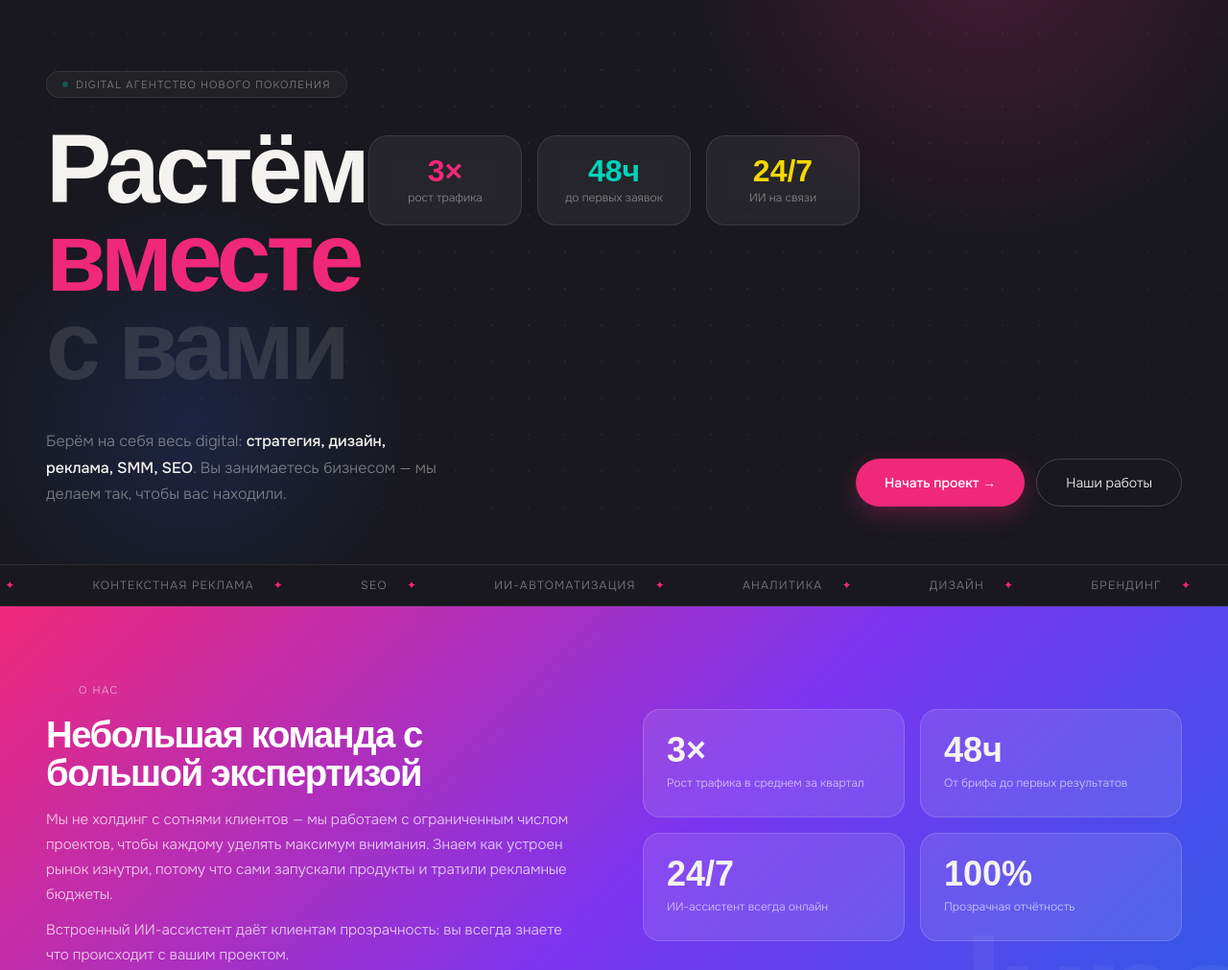
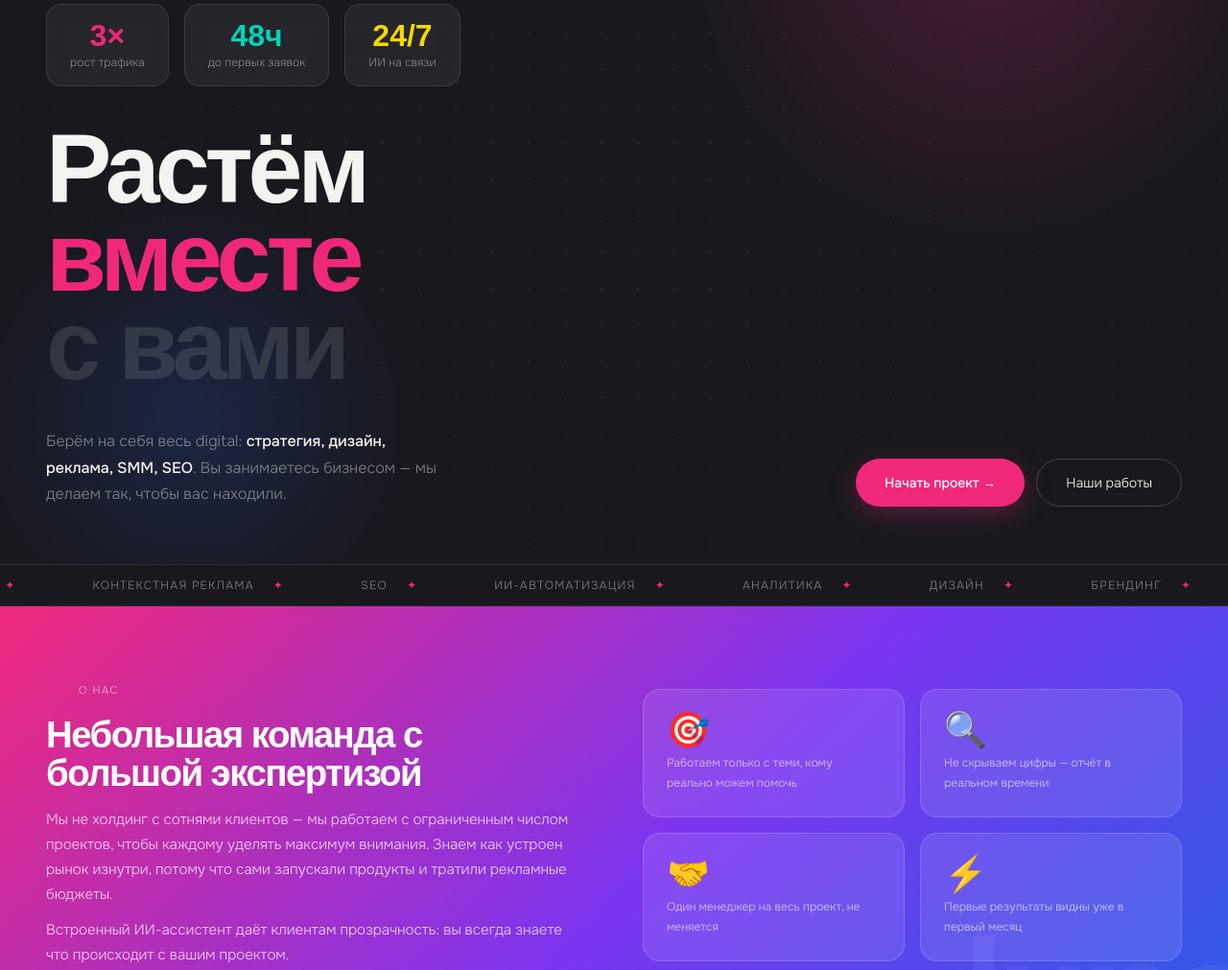
Before and after one commit to ulko31/luna, a plain HTML site: page index.html in a window 1280 px wide. Shown: the part 212-1223 px from the top of the page at 96% size. Drawn offline with Linux system fonts and the light colour scheme; a web font is replaced by a local one.

Commit message:
Refactor hero section layout and update styles

```diff
--- a/index.html
+++ b/index.html
@@ -43,8 +43,8 @@ body{background:var(--bg);color:var(--white);font-family:'Onest',sans-serif;font
 .hero-title .t-ghost{color:rgba(245,243,239,.12);}
 
 /* CENTER CARDS */
-.hero-center{position:absolute;top:50%;left:50%;transform:translate(-50%,-50%);display:flex;gap:16px;z-index:2;pointer-events:none;}
-.hero-card{background:rgba(255,255,255,.06);border:1px solid rgba(255,255,255,.1);border-radius:20px;padding:20px 24px;backdrop-filter:blur(12px);min-width:160px;text-align:center;}
+.hero-center{display:flex;gap:16px;margin-bottom:40px;flex-wrap:wrap;}
+.hero-card{background:rgba(255,255,255,.06);border:1px solid rgba(255,255,255,.1);border-radius:16px;padding:16px 24px;backdrop-filter:blur(12px);text-align:center;}
 .hero-card-num{font-family:'Unbounded',sans-serif;font-size:32px;font-weight:900;line-height:1;}
 .hero-card-label{font-size:12px;color:var(--muted);margin-top:4px;}
 
@@ -221,7 +221,6 @@ footer{background:var(--bg2);border-top:1px solid var(--border);padding:52px 48p
   .nav-links,.nav-cta{display:none;}
   .nav-burger{display:flex;}
   .hero{padding:90px 20px 50px;}
-  .hero-center{display:none;}
   .hero-title{font-size:clamp(40px,12vw,72px);}
   .hero-bottom{flex-direction:column;align-items:flex-start;gap:24px;}
   .hero-ctas{flex-direction:column;width:100%;}
@@ -281,24 +280,13 @@ footer{background:var(--bg2);border-top:1px solid var(--border);padding:52px 48p
   <div class="hero-bg"></div>
   <div class="hero-grid"></div>
 
-  <!-- CENTER STATS -->
-  <div class="hero-center">
-    <div class="hero-card">
-      <div class="hero-card-num" style="color:var(--pink);">3×</div>
-      <div class="hero-card-label">рост трафика</div>
-    </div>
-    <div class="hero-card">
-      <div class="hero-card-num" style="color:var(--cyan);">48ч</div>
-      <div class="hero-card-label">до первых заявок</div>
-    </div>
-    <div class="hero-card">
-      <div class="hero-card-num" style="color:var(--yellow);">24/7</div>
-      <div class="hero-card-label">ИИ на связи</div>
-    </div>
-  </div>
-
   <div>
     <div class="hero-badge"><span class="hero-badge-dot"></span>Digital агентство нового поколения</div>
+    <div class="hero-center">
+      <div class="hero-card"><div class="hero-card-num" style="color:var(--pink);">3×</div><div class="hero-card-label">рост трафика</div></div>
+      <div class="hero-card"><div class="hero-card-num" style="color:var(--cyan);">48ч</div><div class="hero-card-label">до первых заявок</div></div>
+      <div class="hero-card"><div class="hero-card-num" style="color:var(--yellow);">24/7</div><div class="hero-card-label">ИИ на связи</div></div>
+    </div>
     <h1 class="hero-title">
       Растём<br>
       <span class="t-pink">вместе</span><br>
@@ -331,10 +319,10 @@ footer{background:var(--bg2);border-top:1px solid var(--border);padding:52px 48p
     <p style="margin-top:10px;">Встроенный ИИ-ассистент даёт клиентам прозрачность: вы всегда знаете что происходит с вашим проектом.</p>
   </div>
   <div class="about-stats">
-    <div class="astat"><div class="astat-num">3×</div><p>Рост трафика в среднем за квартал</p></div>
-    <div class="astat"><div class="astat-num">48ч</div><p>От брифа до первых результатов</p></div>
-    <div class="astat"><div class="astat-num">24/7</div><p>ИИ-ассистент всегда онлайн</p></div>
-    <div class="astat"><div class="astat-num">100%</div><p>Прозрачная отчётность</p></div>
+    <div class="astat"><div class="astat-num">🎯</div><p>Работаем только с теми, кому реально можем помочь</p></div>
+    <div class="astat"><div class="astat-num">🔍</div><p>Не скрываем цифры — отчёт в реальном времени</p></div>
+    <div class="astat"><div class="astat-num">🤝</div><p>Один менеджер на весь проект, не меняется</p></div>
+    <div class="astat"><div class="astat-num">⚡</div><p>Первые результаты видны уже в первый месяц</p></div>
   </div>
 </div>
 
```
